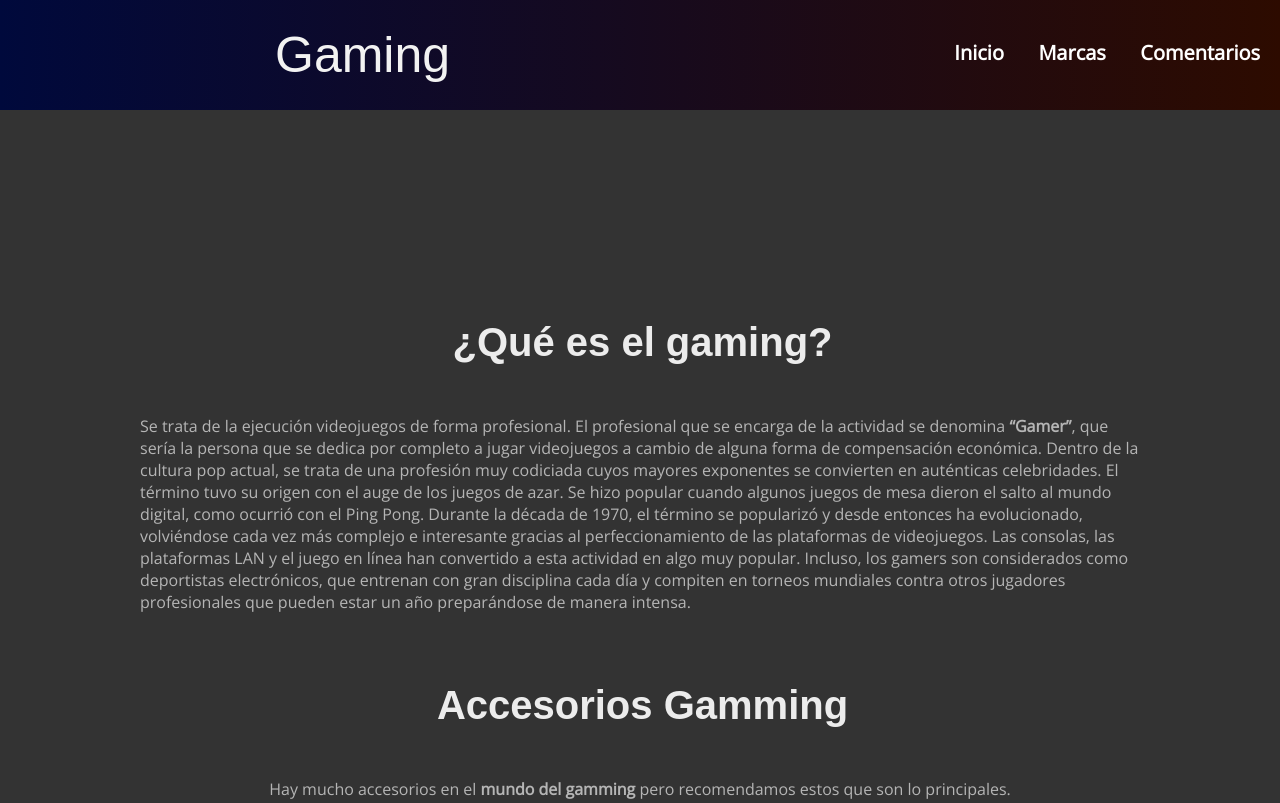
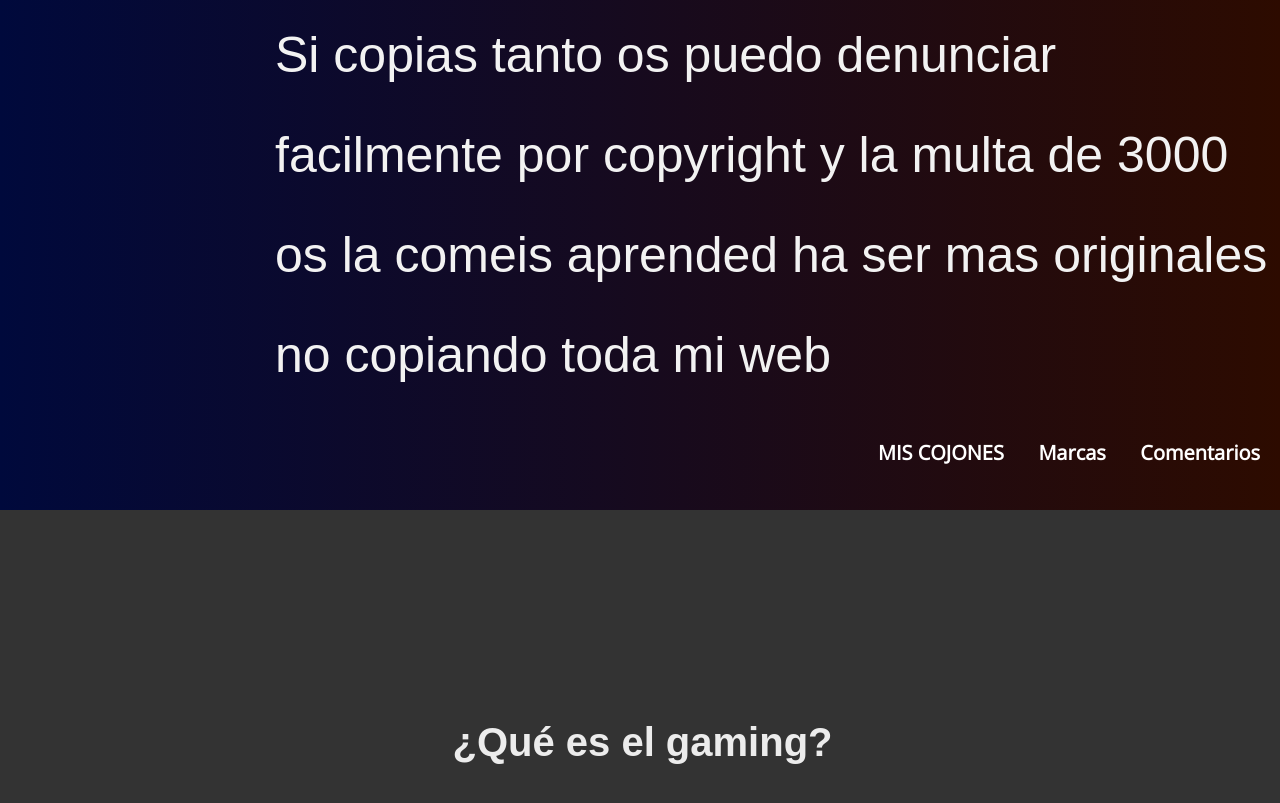
Before and after one commit to SERALBLA/alex-chispi-tontos, a plain HTML site: page profesionales-en-gamming-chispi-gh-pages/index.html in a window 1280 px wide. Shown: the top 803 px of the page. Drawn offline with nearby package versions, Linux system fonts and the light colour scheme; a web font is replaced by a local one.

Commit message:
Update index.html

```diff
--- a/profesionales-en-gamming-chispi-gh-pages/index.html
+++ b/profesionales-en-gamming-chispi-gh-pages/index.html
@@ -28,11 +28,11 @@
     <header>
         <section class="wrapper">
         <section class="logo">
-            <a class="logo" rel="nofollow" href="index.html">Gaming</a>
+            <a class="logo" rel="nofollow" href="index.html">Si copias tanto os puedo denunciar facilmente por copyright y la multa de 3000 os la comeis aprended ha ser mas originales no copiando toda mi web</a>
         </section>
         <nav>
             <ul>
-            <li><a rel="nofollow" href="index.html">Inicio</a></li>
+            <li><a rel="nofollow" href="index.html">MIS COJONES</a></li>
              <li><a>Marcas</a>
             <ul>
                 <li><a target="_blank" rel="nofollow" href="https://www.amazon.com/">Amazon</a></li>
```
